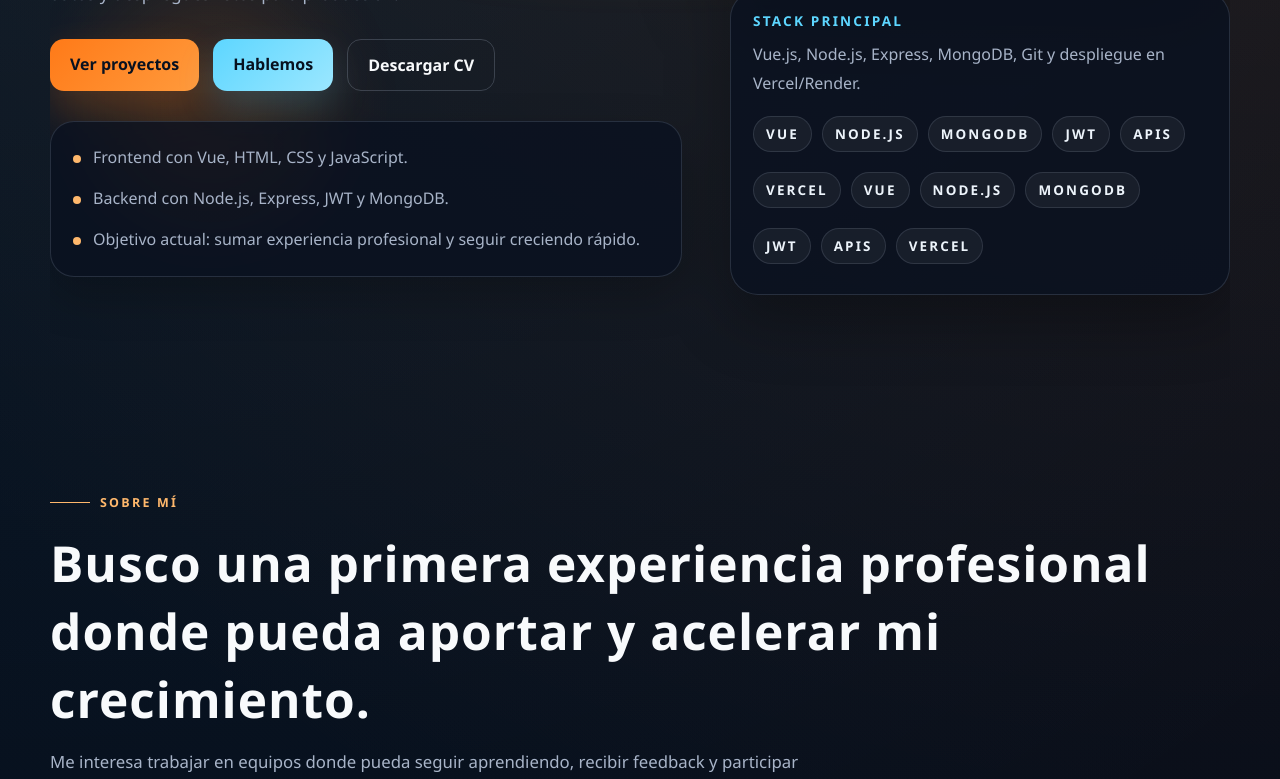
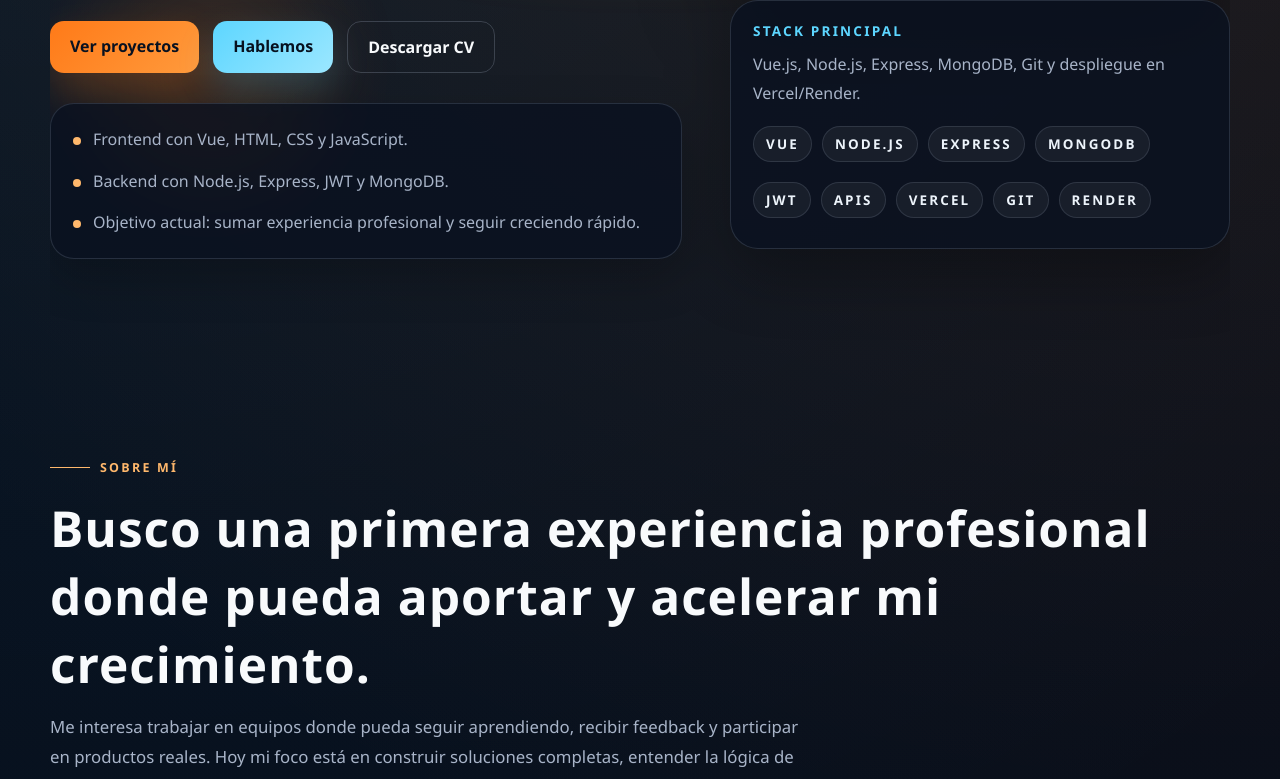
Before and after one commit to LucasPatricioRey/portfolio-lucasRey, a Vue app: page / in a window 1280 px wide. Shown: the part 939-1718 px from the top of the page. Built offline with nearby package versions, Linux system fonts and the light colour scheme.

Commit message:
Se ajusto el stack principal del hero

```diff
--- a/src/components/HeroSection.vue
+++ b/src/components/HeroSection.vue
@@ -56,16 +56,13 @@
         <div class="stack-marquee" aria-hidden="true">
           <span>Vue</span>
           <span>Node.js</span>
+          <span>Express</span>
           <span>MongoDB</span>
           <span>JWT</span>
           <span>APIs</span>
           <span>Vercel</span>
-          <span>Vue</span>
-          <span>Node.js</span>
-          <span>MongoDB</span>
-          <span>JWT</span>
-          <span>APIs</span>
-          <span>Vercel</span>
+          <span>Git</span>
+          <span>Render</span>
         </div>
       </div>
     </div>
```
